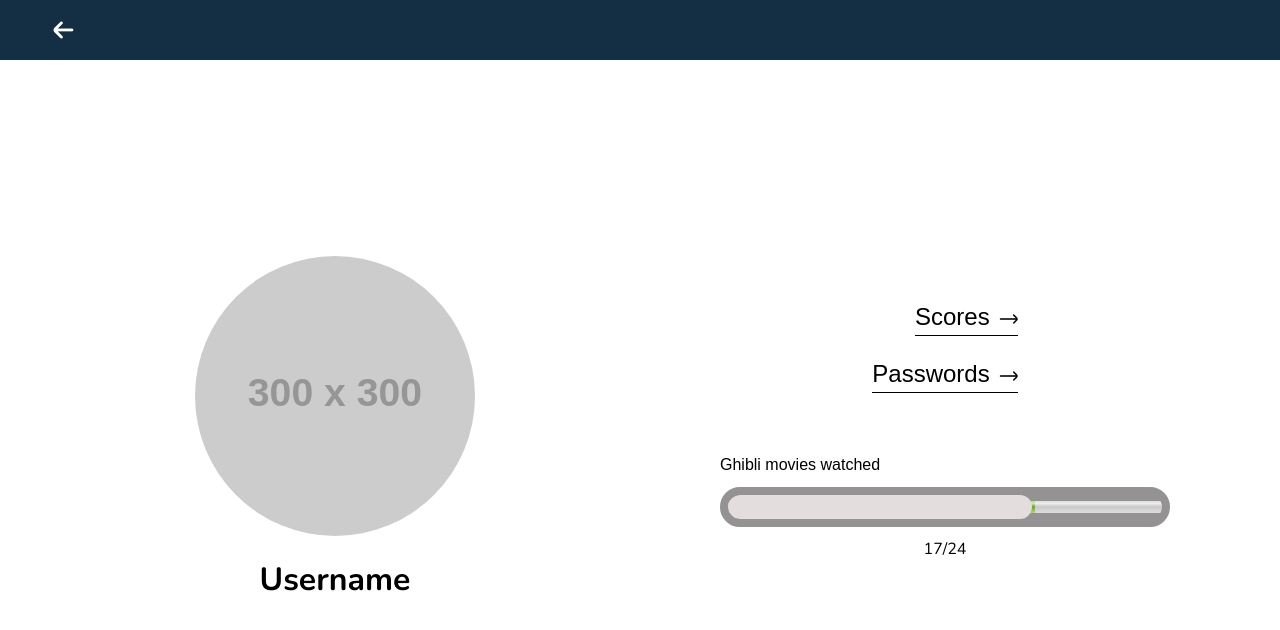
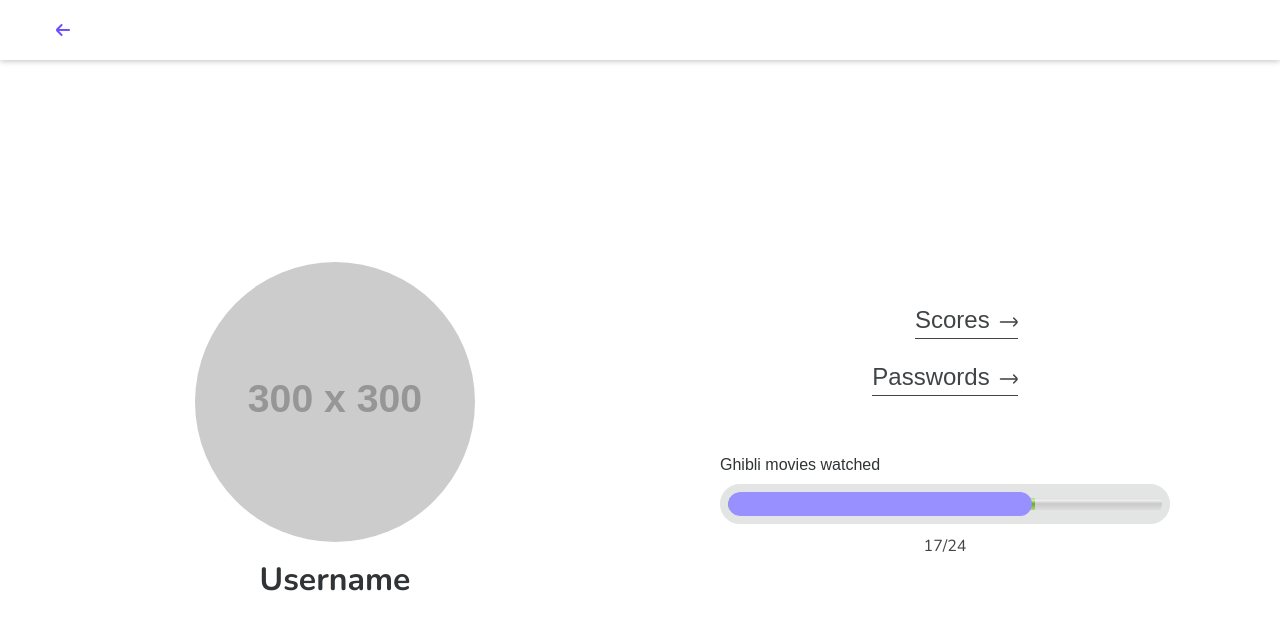
Before and after one commit to polipop-code/frondtend-studio-ghibli-tracker, a Next.js app: page /account in a window 1280 px wide. Shown: the top 630 px of the page. Built offline with nearby package versions, Linux system fonts and the light colour scheme; a web font is replaced by a local one.

Commit message:
Feature/colors typography (#18)
* Add missing closing brace

* Add color palette variables

* Add typography styles

* Update Header styles

* Update Account styles

```diff
--- a/components/Header/Header.module.css
+++ b/components/Header/Header.module.css
@@ -6,7 +6,7 @@
   align-items: center;
   justify-content: space-between;
   gap: 1rem;
-  background-color: #142F43;
+  box-shadow: 0 1px 6px rgba(0, 0, 0, .25);
 }
 
 .btnsWrapper {
@@ -17,21 +17,15 @@
 .btn {
   padding: 1rem;
   border-radius: 50%;
-  font-size: 2rem;
-  color: #FFF;
+  font-size: var(--fs-xl);
   transition: background-color .2s ease-in-out;
+  color: var(--clr-primary);
   outline: none;
-}
-
-.btnBack {
-  padding: 0.5rem;
-  font-size: 3rem;
 }
 
 .btn:hover,
 .btn:focus-visible {
-  background-color: rgba(255, 171, 76, .5);
-  color: #FFAB4C;
+  background-color: var(--clr-primary-ltr);
 }
 
 .btn i {
@@ -48,16 +42,23 @@
 
 .input {
   width: 100%;
-  padding: 0.7rem 1rem;
-  border: 0.1rem solid #FFF;
-  border-radius: 0.5rem;
+  padding: 1rem 2rem;
+  border: 0.1rem solid var(--clr-helper);
+  border-radius: 2rem;
+  font-size: var(--fs-sm);
   font-weight: 500;
+  color: var(--clr-base);
+  background-color: var(--clr-helper);
   outline: none;
 }
 
+.input::placeholder {
+  color: var(--clr-base-lt);
+}
+
 .input:focus {
-  border-color: #FFAB4C;
-  box-shadow: inset 0 0 0 1px #FFAB4C;
+  border-color: var(--clr-primary);
+  box-shadow: inset 0 0 0 1px var(--clr-primary);
 }
 
 .isVisible {
@@ -74,15 +75,8 @@
     gap: 2rem;
   }
 
-  .btn {
-    font-size: 2.4rem;
-  }
-
-  .btnBack {
-    font-size: 3.4rem;
-  }
-
   .input {
-    padding: 0.7rem 2rem;
+    padding: 0.9rem 2rem;
+    font-size: var(--fs-md);
   }
 }
--- a/components/Header/index.jsx
+++ b/components/Header/index.jsx
@@ -8,7 +8,7 @@ const BackButton = () => {
 
   return (
     <button
-      className={`${styles.btn} ${styles.btnBack}`}
+      className={styles.btn}
       aria-label="Go back"
       onClick={() => router.back()}
     >
--- a/pages/index.js
+++ b/pages/index.js
@@ -61,4 +61,5 @@ const Year = () => <h4>2002</h4>
 const Description = () => {
   return <p className={styles.description}>
     Haru is a doubtful 17-year-old high school student who can't find her place among the others. Her life is turned upside down when, on her way home from high school with her best friend Hiromi, she saves the life of a cat that is nearly hit by a truck.
-  </p>}
+  </p>
+}
--- a/styles/Account.module.css
+++ b/styles/Account.module.css
@@ -21,7 +21,6 @@
 }
 
 .title {
-  font-size: 3.2rem;
   text-align: center;
 }
 
@@ -54,14 +53,19 @@
 }
 
 .link {
-  font-size: 2.4rem;
+  font-size: var(--fs-xl);
   font-weight: 500;
-  border-bottom: .1rem solid #000;
+  border-bottom: .1rem solid var(--clr-base);
+}
+
+.link:focus-visible {
+  outline: 0.2rem solid var(--clr-primary);
+  outline-offset: 0.3rem;
 }
 
 .link i {
   margin-left: 1rem;
-  font-size: 1.8rem;
+  font-size: var(--fs-lg);
   vertical-align: middle;
 }
 
@@ -72,7 +76,7 @@
 
 .subtitle {
   margin-bottom: 1rem;
-  font-size: 1.6rem;
+  font-size: var(--fs-md);
   font-weight: 500;
 }
 
@@ -81,10 +85,10 @@
   height: 4rem;
   margin-bottom: 1rem;
   position: relative;
-  border: .8rem solid #949292;
+  border: .8rem solid var(--clr-helper-dk);
   border-radius: 3rem;
   overflow: hidden;
-  background-color: #949292;
+  background-color: var(--clr-helper-dk);
 }
 
 .meter {
@@ -104,7 +108,7 @@
   top: 0;
   left: 0;
   border-radius: 3rem;
-  background-color: #e3dddd;
+  background-color: var(--clr-primary-lt);
 }
 
 .counter {
--- a/styles/Home.module.css
+++ b/styles/Home.module.css
@@ -85,5 +85,4 @@ body {
 
 .off{
   height: 1px;
-
 }
--- a/styles/globals.css
+++ b/styles/globals.css
@@ -1,3 +1,23 @@
+:root {
+  --clr-primary: #6B4EFF;
+  --clr-primary-lt: #9990FF;
+  --clr-primary-ltr: #E7E7FF;
+  --clr-secondary: #FF5247;
+  --clr-secondary-lt: #FF6D6D;
+  --clr-base: #404446;
+  --clr-base-dk: #303437;
+  --clr-base-lt: #6C7072;
+  --clr-helper: #F2F4F5;
+  --clr-helper-dk: #E3E5E5;
+  --clr-helper-lt: #F7F9FA;
+  --clr-neutral: #FFFFFF;
+  --fs-sm: 1.4rem;
+  --fs-md: 1.6rem;
+  --fs-lg: 1.8rem;
+  --fs-xl: 2.4rem;
+  --fs-xxl: 3.2rem;
+}
+
 html {
   font-size: 62.5%;
   scroll-behavior: smooth;
@@ -14,6 +34,7 @@ body {
   font-family: 'Nunito', sans-serif;
   text-rendering: optimizeSpeed;
   line-height: 1.5;
+  color: var(--clr-base);
 }
 
 ul,
@@ -55,3 +76,23 @@ a {
     scroll-behavior: auto !important;
   }
 }
+
+h1,
+h2,
+h3 {
+  font-weight: 700;
+  line-height: 1.1;
+  color: var(--clr-base-dk);
+}
+
+h1 {
+  font-size: var(--fs-xxl);
+}
+
+h2 {
+  font-size: var(--fs-xl);
+}
+
+h3 {
+  font-size: var(--fs-lg);
+}
```
